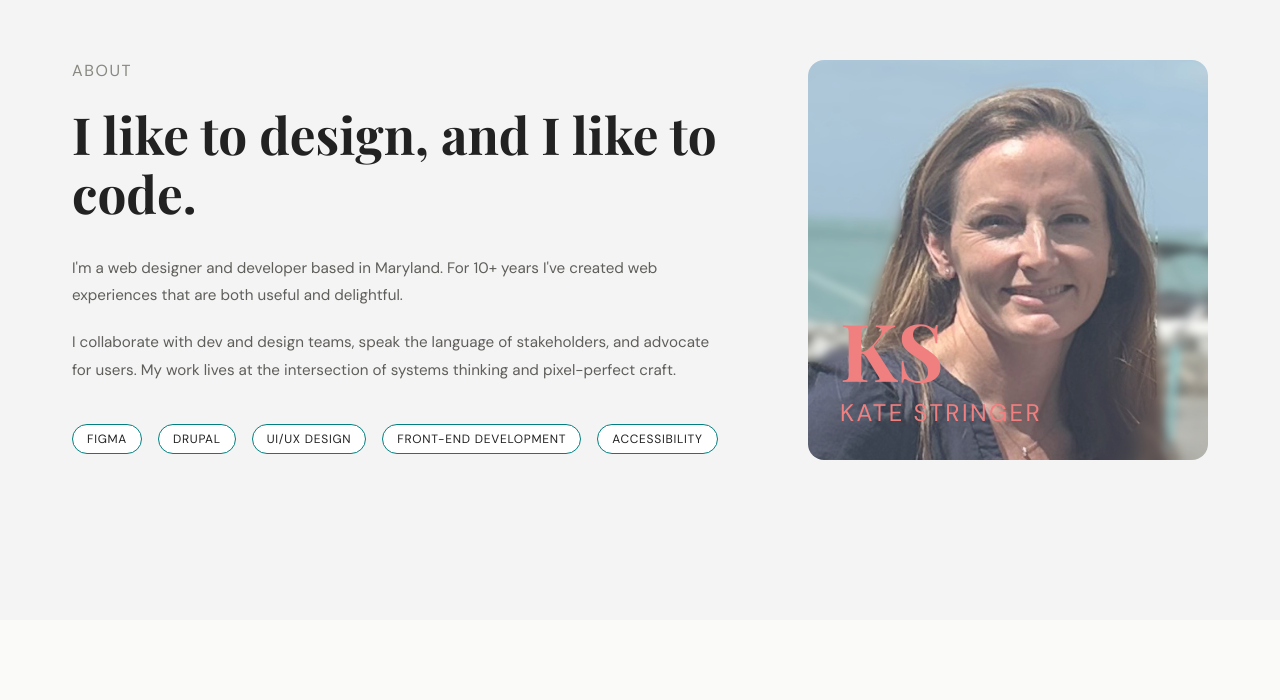
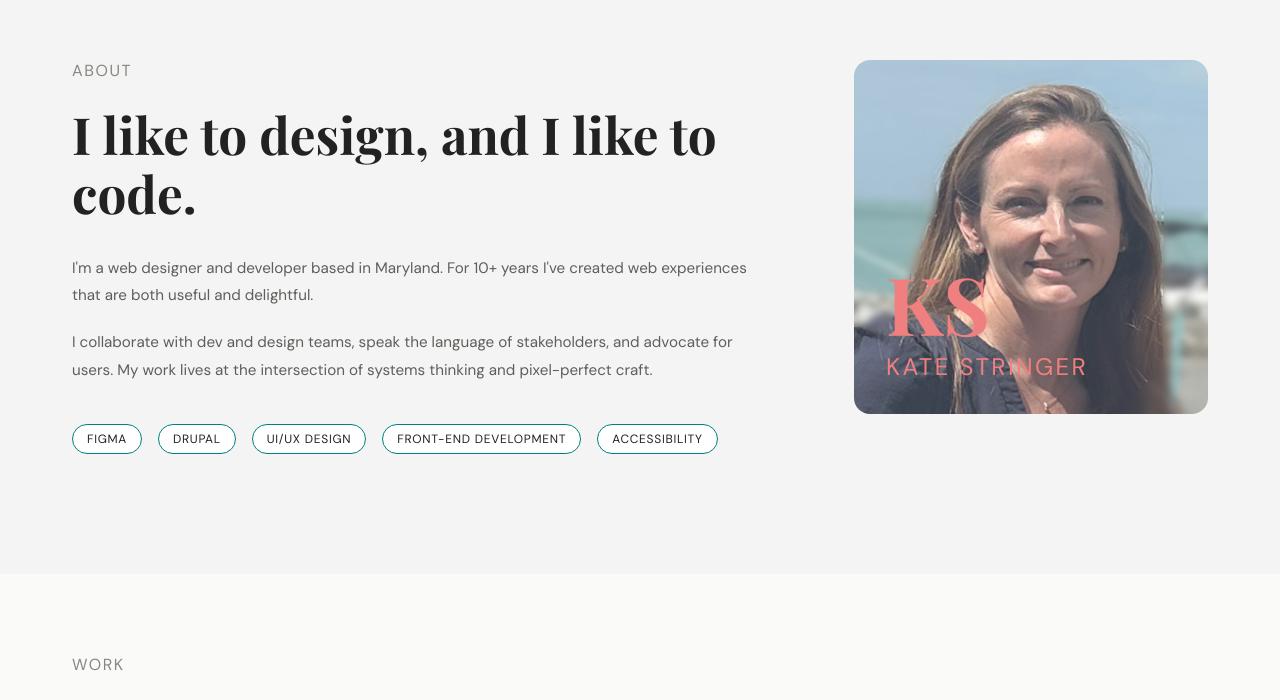
Before and after one commit to stringerkm/kmstringer-portfolio, a React (Vite) app: page / in a window 1280 px wide. Shown: the part 852-1552 px from the top of the page. Built offline with nearby package versions, Linux system fonts and the light colour scheme; a web font is replaced by a local one.

Commit message:
Update portfolio

```diff
--- a/src/portfolio.scss
+++ b/src/portfolio.scss
@@ -591,7 +591,7 @@ body {
     position: relative;
 
     img {
-      max-width:400px;
+      max-width:354px;
       opacity: .8;
     }
   }
```
